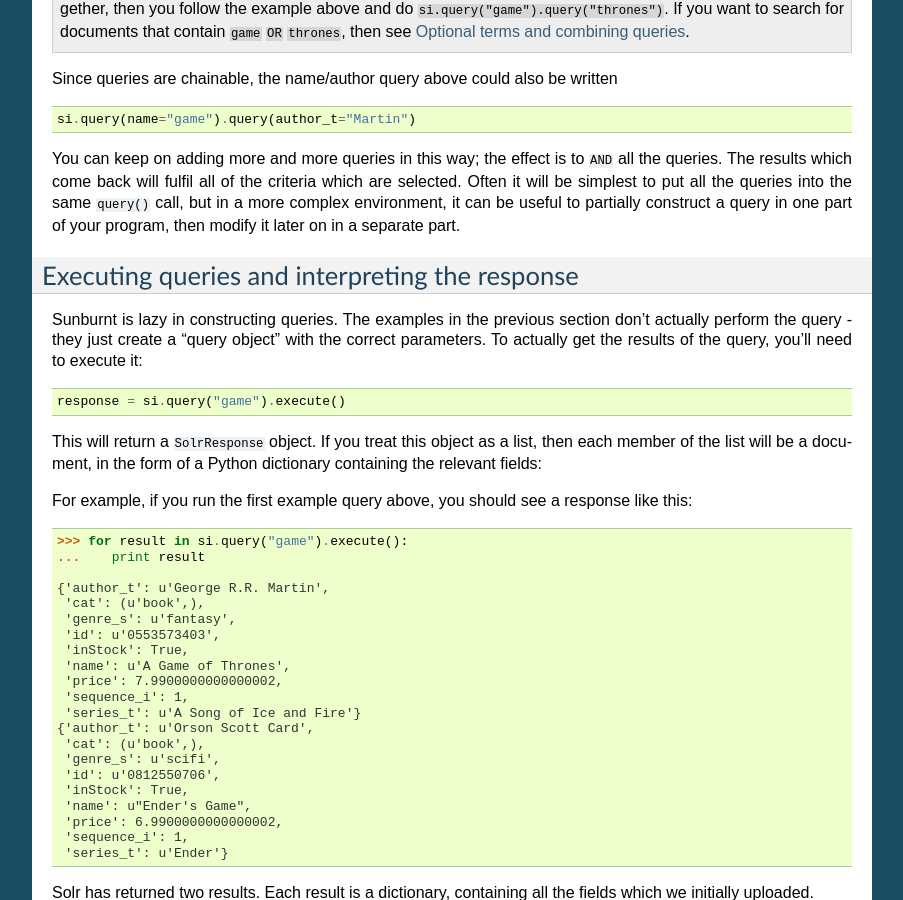
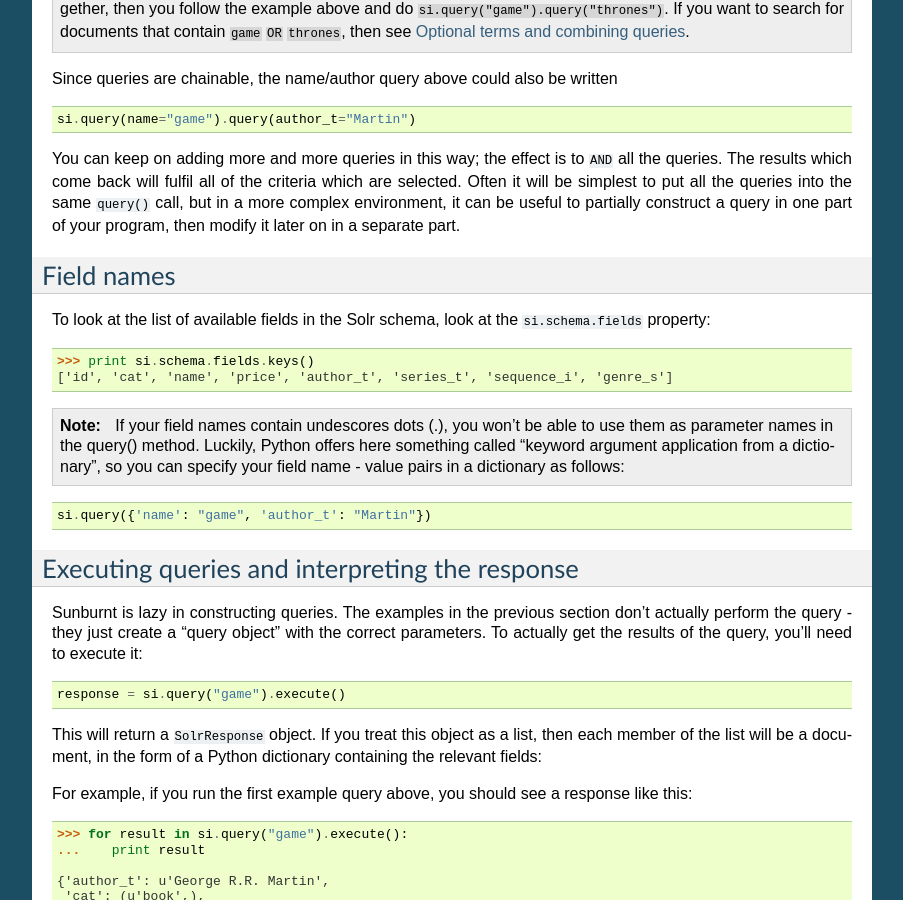
Before and after one commit to tow/sunburnt, a Sphinx documentation site: the page built from docs/queryingsolr.rst, in a window 1280 px wide and 900 px high, scrolled down 1536 px. Shown: the whole window, without its empty margins (198-1101 px from the left). Built offline with Sphinx 7.4.7, drawn with Linux system fonts in a browser that asks for light colours.

Commit message:
Documentation for field names

```diff
--- a/docs/queryingsolr.rst
+++ b/docs/queryingsolr.rst
@@ -119,6 +119,25 @@ criteria which are selected. Often it will be simplest to put all the
 queries into the same ``query()`` call, but in a more complex environment,
 it can be useful to partially construct a query in one part of your program,
 then modify it later on in a separate part.
+
+Field names
+-----------
+
+To look at the list of available fields in the Solr schema, look at the ``si.schema.fields`` property:
+
+::
+
+ >>> print si.schema.fields.keys()
+ ['id', 'cat', 'name', 'price', 'author_t', 'series_t', 'sequence_i', 'genre_s']
+
+.. note:: If your field names contain undescores dots (.), you won't be able to use
+ them as parameter names in the query() method. Luckily, Python offers here something
+ called "keyword argument application from a dictionary", so you can specify
+ your field name - value pairs in a dictionary as follows:
+
+::
+
+ si.query({'name': "game", 'author_t': "Martin"})
 
 
 Executing queries and interpreting the response
```
